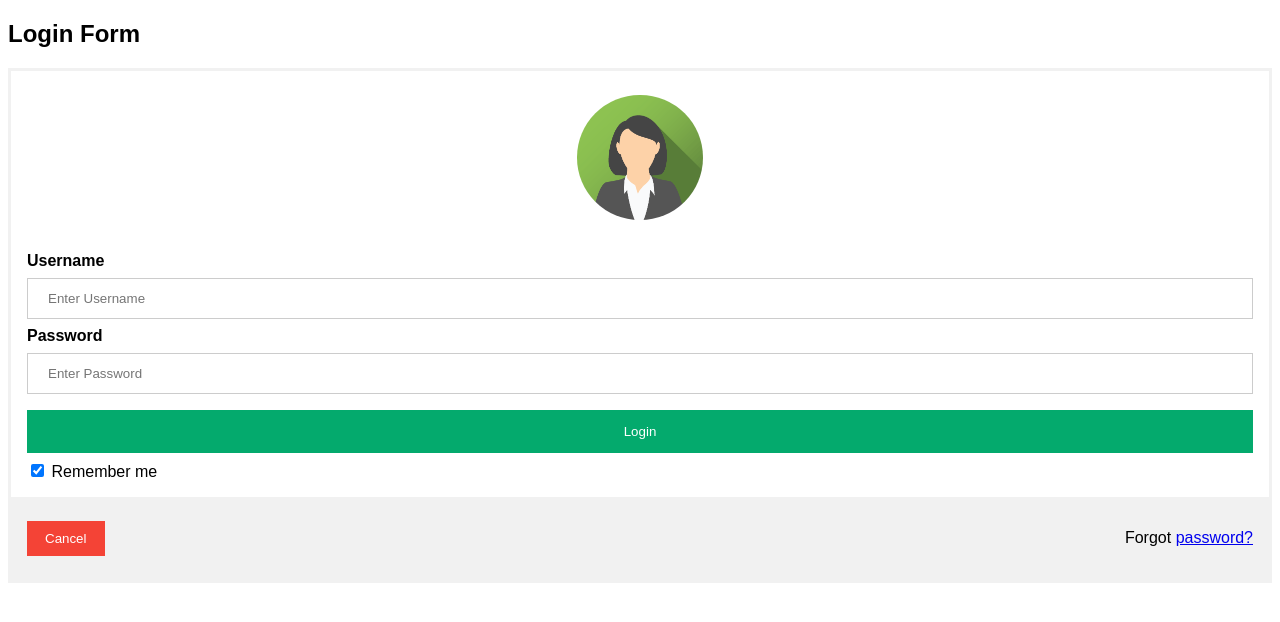
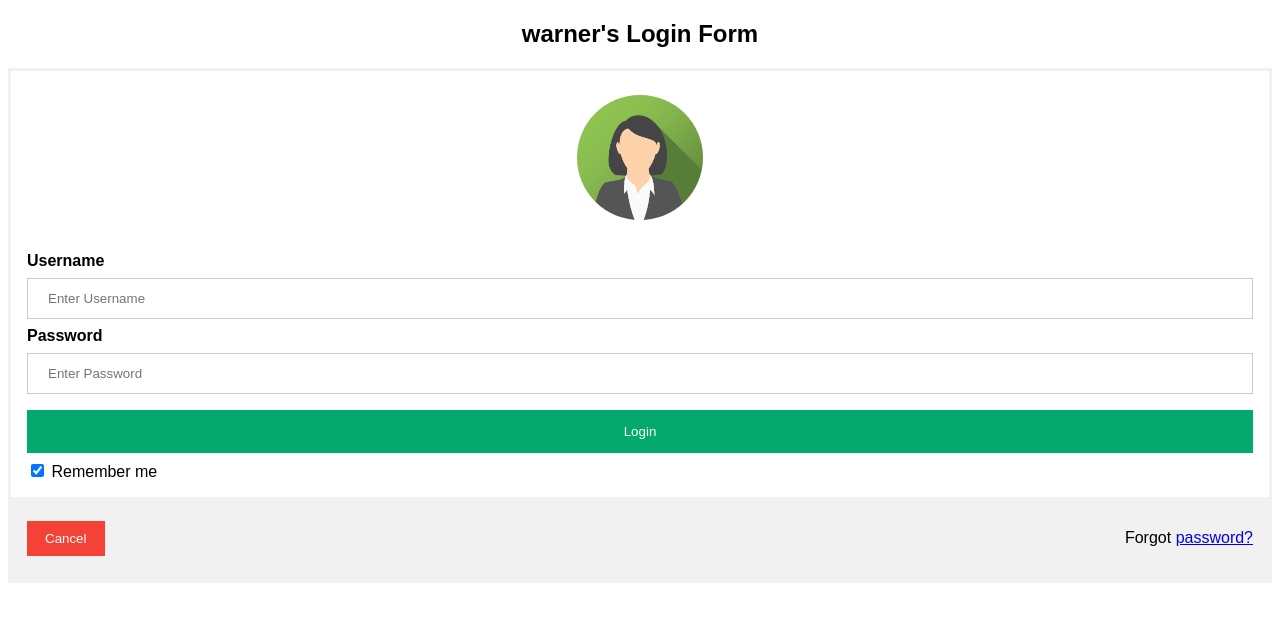
Before and after one commit to mannurajesh/kalki2898AD, a plain HTML site: page index.html in a window 1280 px wide. Drawn offline with Linux system fonts and the light colour scheme.

Commit message:
student login updated

```diff
--- a/index.html
+++ b/index.html
@@ -68,7 +68,7 @@ span.psw {
 </head>
 <body>
 
-<h2>Login Form</h2>
+<center><h2>warner's Login Form</h2></center>
 
 <form action="/action_page.php" method="post">
   <div class="imgcontainer">
```
